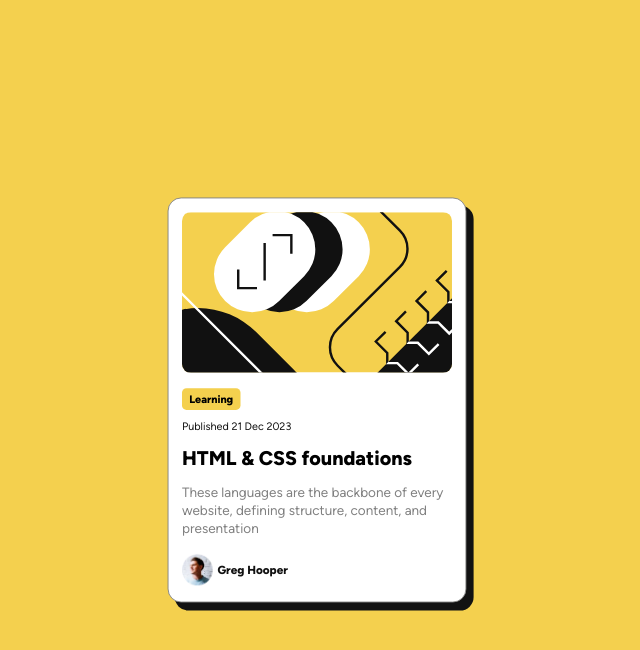
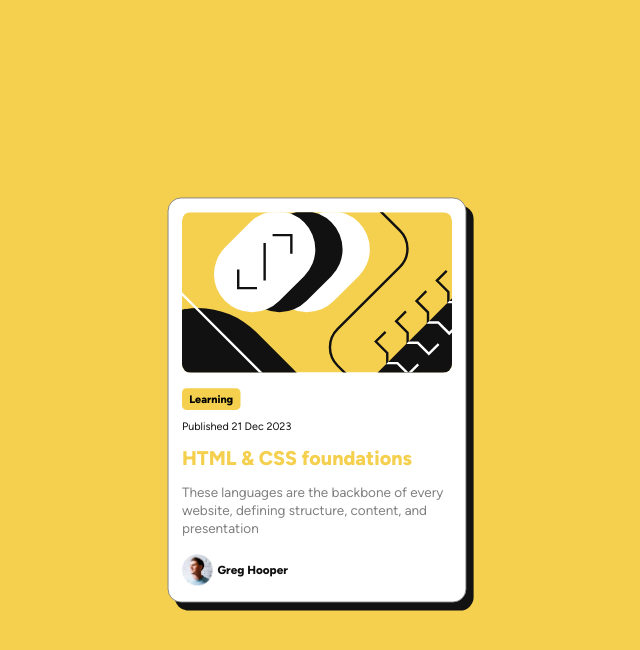
Before and after one commit to Lescano713/blog-preview-card, a plain HTML site: page index.html in a window 1280 px wide. In both pictures the pointer is over the element "HTML & CSS foundations". Shown: the whole page, without its empty margins (323-963 px from the left). Drawn offline with Linux system fonts and the light colour scheme.

Commit message:
final css

```diff
--- a/style.css
+++ b/style.css
@@ -81,6 +81,9 @@ body{
         font-size: 22px;
         font-weight: 800;
     }
+    h1:hover{
+        color: var(--colorBackground);
+    }
     p{
         color: var(--colorParagraph);
         margin-top: 0;
```
